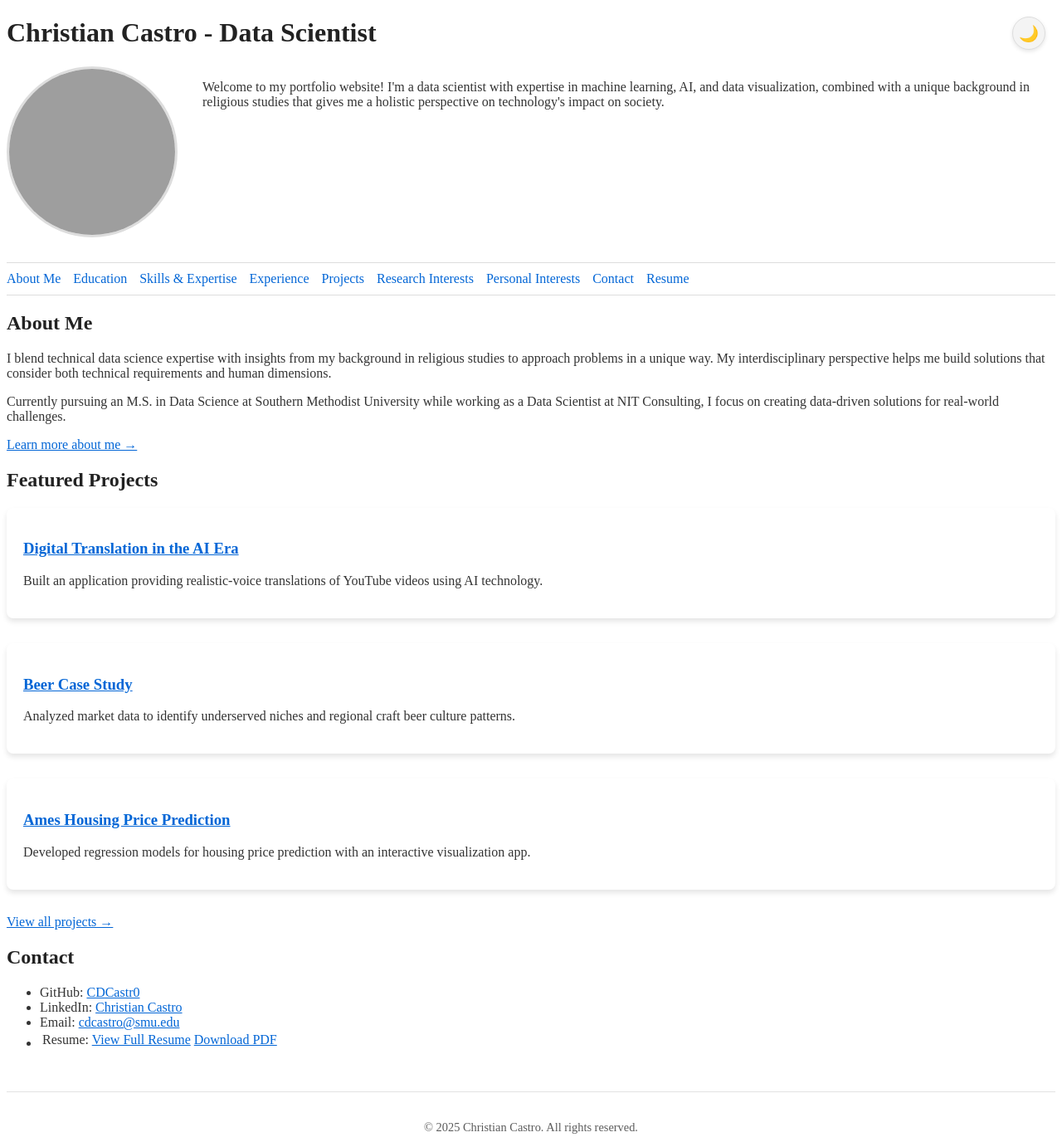
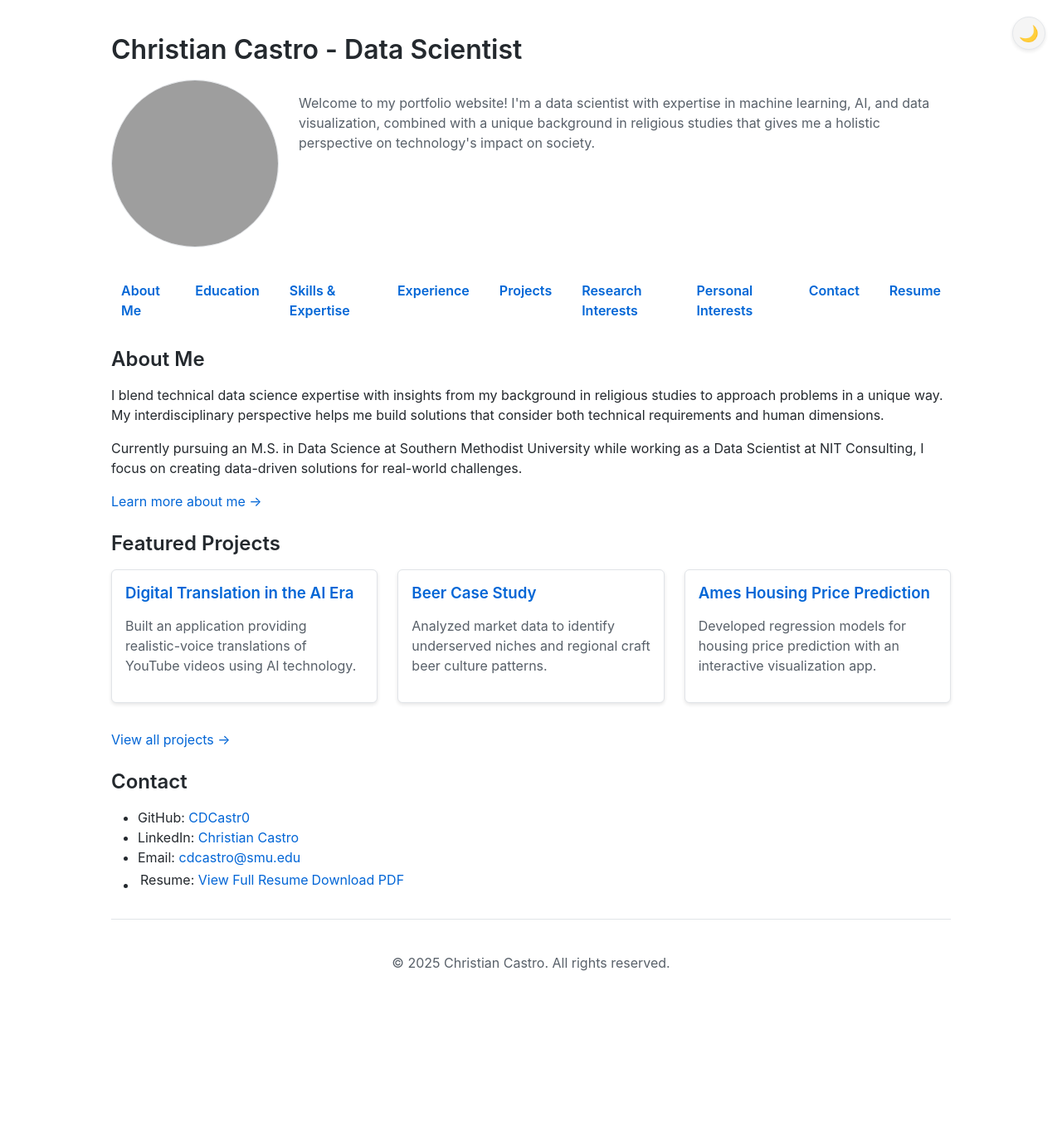
Before and after one commit to CDCastr0/CDCastr0.github.io, a Jekyll site: the page built from README.md, in a window 1280 px wide. Shown: the whole page at 83% size. Built offline with Jekyll 4.4.1, drawn with Linux system fonts in a browser that asks for light colours; our own code applies the rules of GitHub Pages for plain Markdown files; after the commit the page ends 1228 px from its top, so only the background shows below that; grey boxes are pictures that could not be loaded.

Commit message:
formattingUpdates

```diff
--- a/README.md
+++ b/README.md
@@ -7,7 +7,7 @@
   </div>
 </div>
 
-<div class="navigation-links">
+<nav class="navigation-links">
   <a href="#about-me">About Me</a>
   <a href="https://cdcastr0.github.io/education">Education</a>
   <a href="https://cdcastr0.github.io/skills">Skills & Expertise</a>
@@ -17,7 +17,7 @@
   <a href="https://cdcastr0.github.io/interests">Personal Interests</a>
   <a href="#contact">Contact</a>
   <a href="https://cdcastr0.github.io/resume">Resume</a>
-</div>
+</nav>
 
 ## About Me
 
--- a/_layouts/default.html
+++ b/_layouts/default.html
@@ -4,11 +4,11 @@
   <meta charset="UTF-8">
   <meta name="viewport" content="width=device-width, initial-scale=1.0">
   <title>{% if page.title %}{{ page.title }} | {% endif %}Christian Castro - Data Scientist</title>
-  <link rel="stylesheet" href="{{ '/assets/css/theme.css' | relative_url }}">
-  <link rel="stylesheet" href="{{ '/assets/css/style.css' | relative_url }}">
   {% if site.theme %}
   <link rel="stylesheet" href="{{ '/assets/css/style.css?v=' | append: site.github.build_revision | relative_url }}">
   {% endif %}
+  <link rel="stylesheet" href="{{ '/assets/css/theme.css' | relative_url }}">
+  <link rel="stylesheet" href="{{ '/assets/css/style.css' | relative_url }}">
   {% seo %}
 </head>
 <body>
@@ -16,7 +16,7 @@
     <span id="theme-toggle-icon">🌙</span>
   </button>
 
-  <div class="container-lg px-3 my-5 markdown-body">
+  <div class="container markdown-body">
     {{ content }}
   </div>
 
--- a/assets/css/style.css
+++ b/assets/css/style.css
@@ -1,92 +1,247 @@
 /* Custom styles for Christian Castro's portfolio */
+
+:root {
+  /* Light theme (default) */
+  --bg-color: #ffffff;
+  --text-color: #24292e;
+  --secondary-text-color: #586069;
+  --link-color: #0366d6;
+  --border-color: #e1e4e8;
+  --card-bg: #ffffff;
+  --card-shadow: rgba(0, 0, 0, 0.1);
+  --nav-bg: #f6f8fa;
+  --hover-bg: #f1f1f1;
+  --toggle-bg: #24292e;
+  --toggle-color: #ffffff;
+}
+
+/* Dark theme */
+@media (prefers-color-scheme: dark) {
+  :root {
+    --bg-color: #0d1117;
+    --text-color: #c9d1d9;
+    --secondary-text-color: #8b949e;
+    --link-color: #58a6ff;
+    --border-color: #30363d;
+    --card-bg: #161b22;
+    --card-shadow: rgba(0, 0, 0, 0.4);
+    --nav-bg: #161b22;
+    --hover-bg: #21262d;
+    --toggle-bg: #f6f8fa;
+    --toggle-color: #0d1117;
+  }
+}
+
+body {
+  background-color: var(--bg-color);
+  color: var(--text-color);
+  margin: 0;
+  padding: 0;
+  font-family: -apple-system, BlinkMacSystemFont, "Segoe UI", Helvetica, Arial, sans-serif;
+  line-height: 1.5;
+}
+
+a {
+  color: var(--link-color);
+  text-decoration: none;
+}
+
+a:hover {
+  text-decoration: underline;
+}
 
 /* Layout and spacing */
 .container {
-  max-width: 1200px;
+  max-width: 1012px;
   margin: 0 auto;
-  padding: 0 20px;
+  padding: 16px;
 }
 
-/* Navigation improvements */
+.navigation {
+  display: flex;
+  align-items: center;
+  justify-content: space-between;
+  background-color: var(--nav-bg);
+  padding: 16px;
+  border-radius: 6px;
+  margin-bottom: 24px;
+  border: 1px solid var(--border-color);
+}
+
 .navigation-links {
   display: flex;
-  flex-wrap: wrap;
-  gap: 15px;
-  margin: 20px 0;
-  padding: 10px 0;
-  border-top: 1px solid var(--border-color);
-  border-bottom: 1px solid var(--border-color);
+  gap: 12px;
+  margin: 24px 0;
 }
 
 .navigation-links a {
+  padding: 8px 12px;
+  border-radius: 6px;
+  font-weight: 600;
+  transition: all 0.2s;
+}
+
+.navigation-links a:hover {
+  background-color: var(--hover-bg);
   text-decoration: none;
-  font-weight: 500;
-  transition: color 0.2s;
 }
 
 /* Profile section */
 .profile-section {
   display: flex;
-  flex-direction: column;
-  align-items: center;
-  margin-bottom: 30px;
-}
-
-@media (min-width: 768px) {
-  .profile-section {
-    flex-direction: row;
-    align-items: flex-start;
-  }
+  gap: 24px;
+  margin-bottom: 32px;
+  align-items: flex-start;
 }
 
 .profile-image {
   width: 200px;
   height: 200px;
   border-radius: 50%;
-  object-fit: cover;
-  margin-bottom: 20px;
-  border: 3px solid var(--border-color);
-}
-
-@media (min-width: 768px) {
-  .profile-image {
-    margin-right: 30px;
-    margin-bottom: 0;
-  }
+  border: 1px solid var(--border-color);
 }
 
 .profile-content {
   flex: 1;
 }
 
+.profile-content h1 {
+  margin-top: 0;
+  color: var(--text-color);
+}
+
+.profile-content p {
+  color: var(--secondary-text-color);
+  margin-bottom: 16px;
+}
+
+.social-links {
+  display: flex;
+  gap: 16px;
+  margin-top: 16px;
+}
+
+.social-links a {
+  color: var(--secondary-text-color);
+  transition: color 0.2s;
+}
+
+.social-links a:hover {
+  color: var(--link-color);
+}
+
 /* Project cards */
+.project-cards {
+  display: grid;
+  grid-template-columns: repeat(auto-fill, minmax(300px, 1fr));
+  gap: 24px;
+  margin-bottom: 32px;
+}
+
 .project-card {
   background-color: var(--card-bg);
-  border-radius: 8px;
-  overflow: hidden;
-  margin-bottom: 30px;
-  box-shadow: 0 4px 6px var(--card-shadow);
-  transition: transform 0.3s ease, box-shadow 0.3s ease;
+  border: 1px solid var(--border-color);
+  border-radius: 6px;
+  padding: 16px;
+  transition: all 0.3s ease;
+  box-shadow: 0 2px 4px var(--card-shadow);
 }
 
 .project-card:hover {
-  transform: translateY(-5px);
-  box-shadow: 0 10px 20px var(--card-shadow);
+  transform: translateY(-4px);
+  box-shadow: 0 6px 10px var(--card-shadow);
 }
 
-.project-card-content {
-  padding: 20px;
+.project-card h3 {
+  margin-top: 0;
+}
+
+.project-card p {
+  color: var(--secondary-text-color);
+  margin-bottom: 16px;
+}
+
+.project-links {
+  display: flex;
+  justify-content: space-between;
 }
 
 /* Footer */
 footer {
-  margin-top: 50px;
-  padding-top: 20px;
+  text-align: center;
+  padding: 24px 0;
+  margin-top: 32px;
   border-top: 1px solid var(--border-color);
-  text-align: center;
-  font-size: 0.9rem;
+  color: var(--secondary-text-color);
+}
+
+/* Accessibility */
+@media (max-width: 768px) {
+  .profile-section {
+    flex-direction: column;
+    align-items: center;
+    text-align: center;
+  }
+
+  .social-links {
+    justify-content: center;
+  }
+
+  .project-cards {
+    grid-template-columns: 1fr;
+  }
+}
+
+/* Theme toggle button */
+.theme-toggle {
+  position: fixed;
+  bottom: 20px;
+  right: 20px;
+  width: 40px;
+  height: 40px;
+  border-radius: 50%;
+  background-color: var(--toggle-bg);
+  color: var(--toggle-color);
+  display: flex;
+  align-items: center;
+  justify-content: center;
+  cursor: pointer;
+  border: none;
+  box-shadow: 0 2px 10px var(--card-shadow);
+  transition: transform 0.3s ease;
+}
+
+.theme-toggle:hover {
+  transform: scale(1.1);
+}
+
+/* Back link */
+.back-link {
+  display: inline-flex;
+  align-items: center;
+  gap: 8px;
+  margin-bottom: 16px;
+  padding: 6px 12px;
+  background-color: var(--nav-bg);
+  border-radius: 6px;
+  border: 1px solid var(--border-color);
   color: var(--text-color);
-  opacity: 0.8;
+  font-weight: 500;
+  transition: background-color 0.2s;
+}
+
+.back-link:hover {
+  background-color: var(--hover-bg);
+  text-decoration: none;
+}
+
+/* Make sure lists appear properly */
+ul, ol {
+  padding-left: 2em;
+}
+
+p, ul, ol, dl, table, pre, blockquote {
+  margin-bottom: 16px;
 }
 
 /* Accessibility improvements */
@@ -102,10 +257,14 @@ a:focus {
 
 /* Animations */
 @keyframes fadeIn {
-  from { opacity: 0; }
-  to { opacity: 1; }
+  from {
+    opacity: 0;
+  }
+  to {
+    opacity: 1;
+  }
 }
 
-.fade-in {
+.fadeIn {
   animation: fadeIn 0.5s ease-in;
 }
--- a/assets/css/theme.css
+++ b/assets/css/theme.css
@@ -3,34 +3,34 @@
 :root {
   /* Light theme (default) */
   --bg-color: #ffffff;
-  --text-color: #333333;
-  --heading-color: #222222;
+  --text-color: #24292e;
+  --heading-color: #24292e;
   --link-color: #0366d6;
   --link-hover-color: #044289;
   --nav-bg: #f8f9fa;
-  --border-color: #dddddd;
+  --border-color: #e1e4e8;
   --code-bg: #f6f8fa;
   --blockquote-border: #dfe2e5;
   --button-bg: #f4f4f4;
-  --button-text: #333333;
+  --button-text: #24292e;
   --card-bg: #ffffff;
   --card-shadow: rgba(0, 0, 0, 0.1);
 }
 
 /* Dark theme */
 [data-theme="dark"] {
-  --bg-color: #1e1e2e;
-  --text-color: #e0e0e0;
-  --heading-color: #ffffff;
+  --bg-color: #0d1117;
+  --text-color: #c9d1d9;
+  --heading-color: #e6edf3;
   --link-color: #58a6ff;
   --link-hover-color: #79c0ff;
-  --nav-bg: #252535;
-  --border-color: #444444;
-  --code-bg: #2d2d3d;
-  --blockquote-border: #4d4d5d;
-  --button-bg: #363646;
-  --button-text: #e0e0e0;
-  --card-bg: #252535;
+  --nav-bg: #161b22;
+  --border-color: #30363d;
+  --code-bg: #1f2937;
+  --blockquote-border: #3b434b;
+  --button-bg: #21262d;
+  --button-text: #c9d1d9;
+  --card-bg: #161b22;
   --card-shadow: rgba(0, 0, 0, 0.3);
 }
 
@@ -39,30 +39,54 @@ body {
   background-color: var(--bg-color);
   color: var(--text-color);
   transition: background-color 0.3s ease, color 0.3s ease;
+  font-family: -apple-system, BlinkMacSystemFont, "Segoe UI", Helvetica, Arial, sans-serif, "Apple Color Emoji", "Segoe UI Emoji";
+  line-height: 1.5;
 }
 
 h1, h2, h3, h4, h5, h6 {
   color: var(--heading-color);
+  margin-top: 24px;
+  margin-bottom: 16px;
+  font-weight: 600;
+  line-height: 1.25;
 }
 
 a {
   color: var(--link-color);
+  text-decoration: none;
 }
 
 a:hover {
   color: var(--link-hover-color);
+  text-decoration: underline;
 }
 
 code, pre {
   background-color: var(--code-bg);
+  font-family: SFMono-Regular, Consolas, "Liberation Mono", Menlo, monospace;
+  font-size: 85%;
+  border-radius: 3px;
+}
+
+pre {
+  padding: 16px;
+  overflow: auto;
+  line-height: 1.45;
 }
 
 blockquote {
-  border-left: 4px solid var(--blockquote-border);
+  padding: 0 1em;
+  color: var(--text-color);
+  border-left: 0.25em solid var(--blockquote-border);
+  margin: 0 0 16px 0;
 }
 
 hr {
-  border-color: var(--border-color);
+  height: 0.25em;
+  padding: 0;
+  margin: 24px 0;
+  background-color: var(--border-color);
+  border: 0;
 }
 
 /* Theme toggle button */
@@ -84,13 +108,15 @@ hr {
   z-index: 1000;
   transition: background-color 0.3s ease, color 0.3s ease;
   box-shadow: 0 2px 5px var(--card-shadow);
+  opacity: 0.9;
 }
 
 #theme-toggle:hover {
   transform: scale(1.05);
+  opacity: 1;
 }
 
-/* Animation for theme transition */
-* {
+/* Only apply transitions to the theme-related properties */
+body, a, h1, h2, h3, h4, h5, h6, code, pre, blockquote, hr, #theme-toggle {
   transition: background-color 0.3s ease, color 0.3s ease, border-color 0.3s ease, box-shadow 0.3s ease;
 }
```
